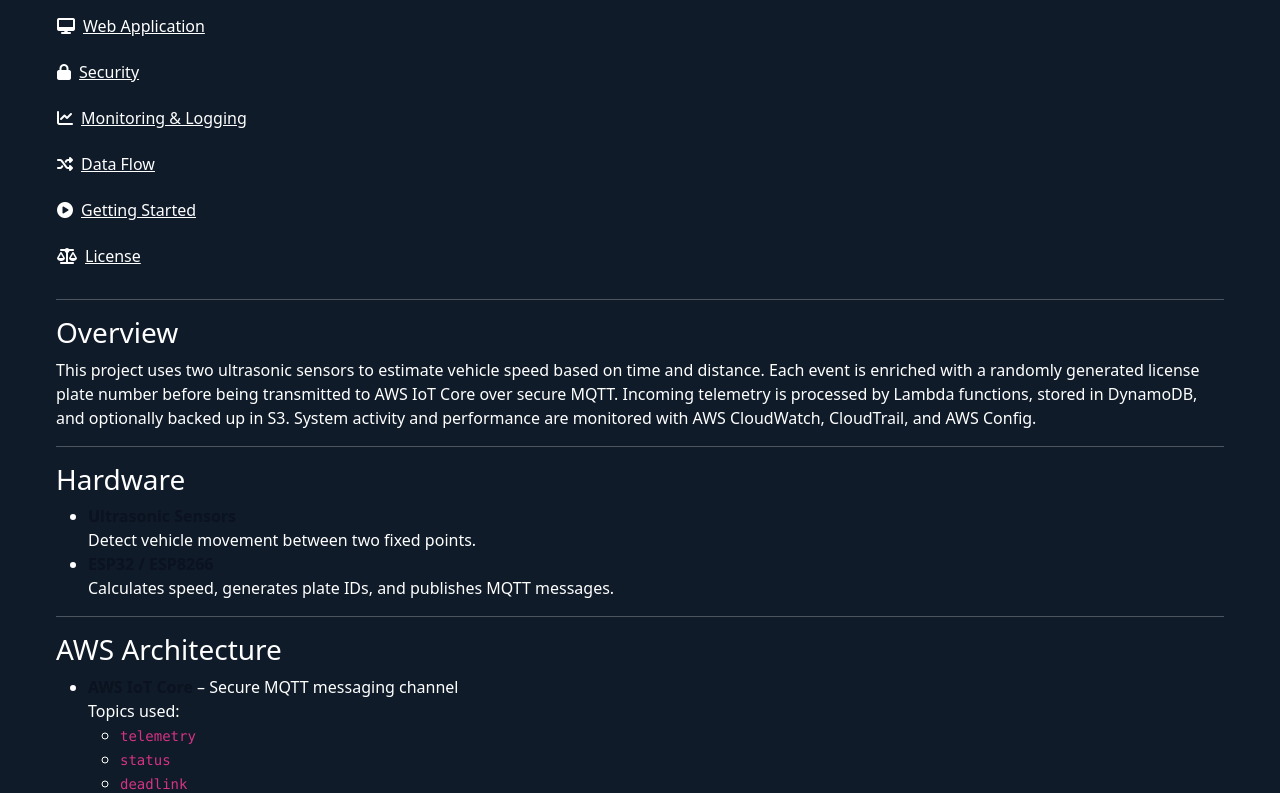
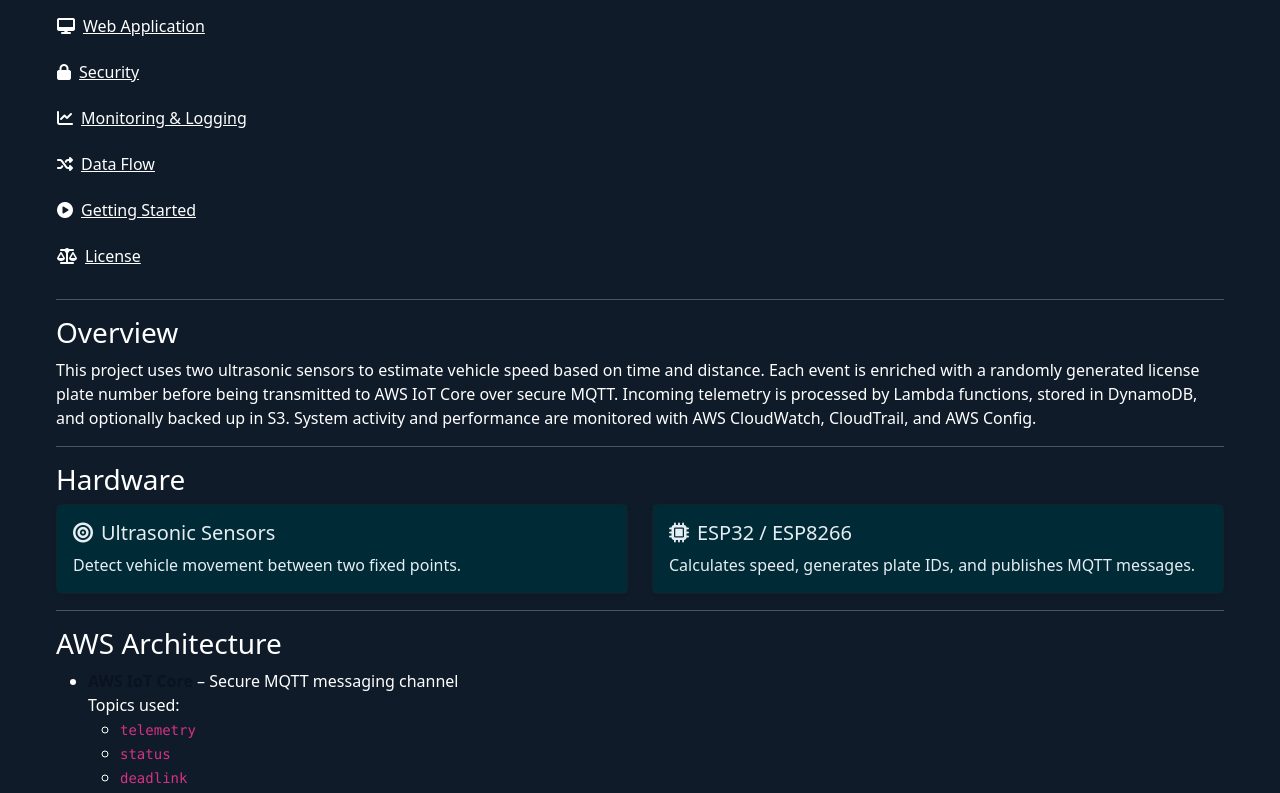
Before and after one commit to 6a6ak/Amplify_App_AWS, a React (Vite) app: page /about in a window 1280 px wide. Shown: the part 412-1205 px from the top of the page. Built offline with nearby package versions, Linux system fonts and the light colour scheme; what aws-amplify would draw is missing.

Commit message:
feat: enhance hardware section with card layout for improved presentation

```diff
--- a/src/components/AboutPage.tsx
+++ b/src/components/AboutPage.tsx
@@ -165,19 +165,35 @@
           </p>
           <hr />
           <h3 id="hardware">Hardware</h3>
-          <ul>
-            <li>
-              <strong>Ultrasonic Sensors</strong>
-              <br />
-              Detect vehicle movement between two fixed points.
-            </li>
-            <li>
-              <strong>ESP32 / ESP8266</strong>
-              <br />
-              Calculates speed, generates plate IDs, and publishes MQTT
-              messages.
-            </li>
-          </ul>
+          <div className="row g-4">
+            <div className="col-md-6">
+              <div className="card bg-dark text-white h-100 shadow-sm">
+                <div className="card-body">
+                  <h5 className="card-title">
+                    <i className="fa fa-bullseye me-2" aria-hidden="true" />
+                    Ultrasonic Sensors
+                  </h5>
+                  <p className="card-text mb-0">
+                    Detect vehicle movement between two fixed points.
+                  </p>
+                </div>
+              </div>
+            </div>
+            <div className="col-md-6">
+              <div className="card bg-dark text-white h-100 shadow-sm">
+                <div className="card-body">
+                  <h5 className="card-title">
+                    <i className="fa fa-microchip me-2" aria-hidden="true" />
+                    ESP32 / ESP8266
+                  </h5>
+                  <p className="card-text mb-0">
+                    Calculates speed, generates plate IDs, and publishes MQTT
+                    messages.
+                  </p>
+                </div>
+              </div>
+            </div>
+          </div>
           <hr />
           <h3 id="aws-architecture">AWS Architecture</h3>
           <ul>
```
